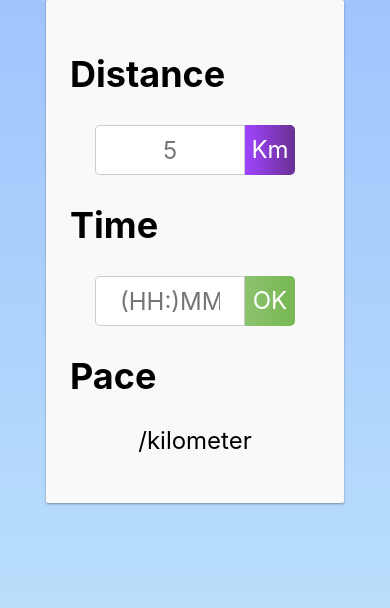
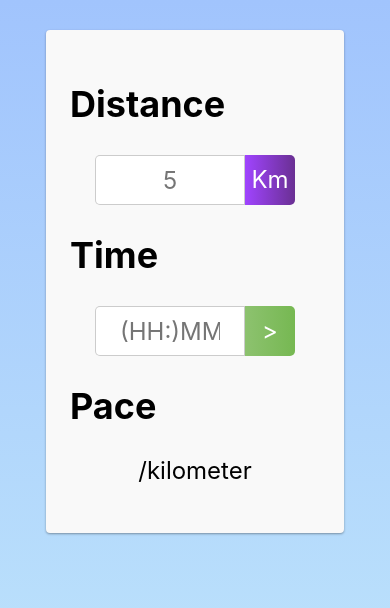
Before and after one commit to leo-generali/running-tool, a React (Create React App) app: page / in a window 390 px wide. Shown: the top 608 px of the page. Built offline with nearby package versions, Linux system fonts and the light colour scheme.

Commit message:
Adds margin-top to mobile views

```diff
--- a/src/Components/Calc.js
+++ b/src/Components/Calc.js
@@ -29,7 +29,7 @@ class Calc extends Component{
           <input
             type="submit"
             className="input-button input-button--go"
-            value="OK"
+            value=">"
           />
         </form>
       </div>
--- a/src/Styles/app.css
+++ b/src/Styles/app.css
@@ -31,7 +31,8 @@ body{
   background-color: #f9f9f9;
   box-shadow: 0 1px 3px rgba(0,0,0,0.12), 0 1px 2px rgba(0,0,0,0.24);
   padding: 1rem;
-  border-radius: 2px;
+  border-radius: 4px;
+  margin-top: 30px;
 
   width: 250px;
 }
@@ -65,7 +66,6 @@ body{
 
 .input-button {
   color: white;
-  text-align: center;
   border: none;
   width: 50px;
   border-radius: 0 5px 5px 0;
@@ -102,4 +102,8 @@ input[type=number]::-webkit-outer-spin-button {
   html{
     font-size: 16px;
   }
+
+  .calc-card {
+    margin-top: 0;
+  }
 }
```
Also changed, not shown: 9 other files (tests, documents, lock files or other folders).
